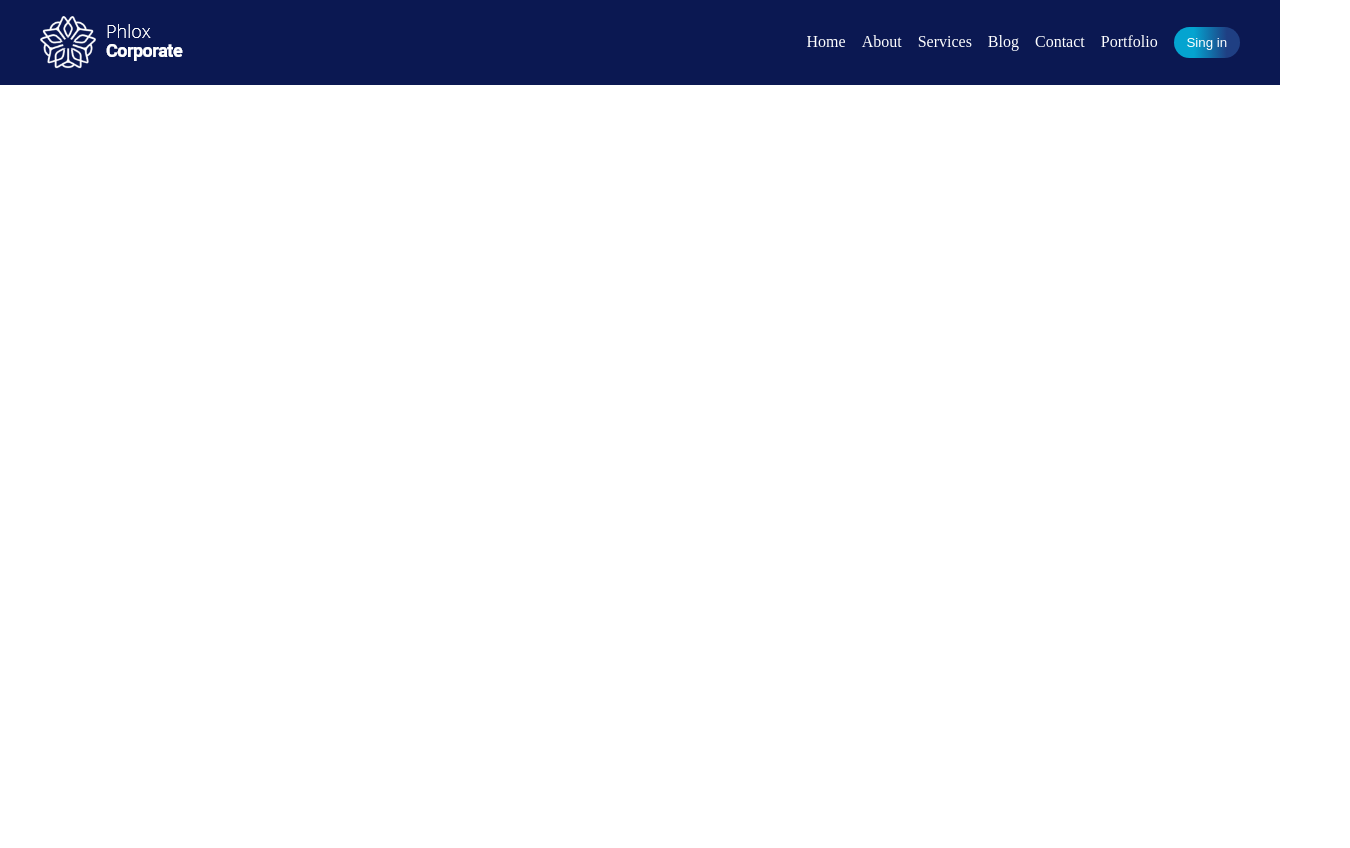
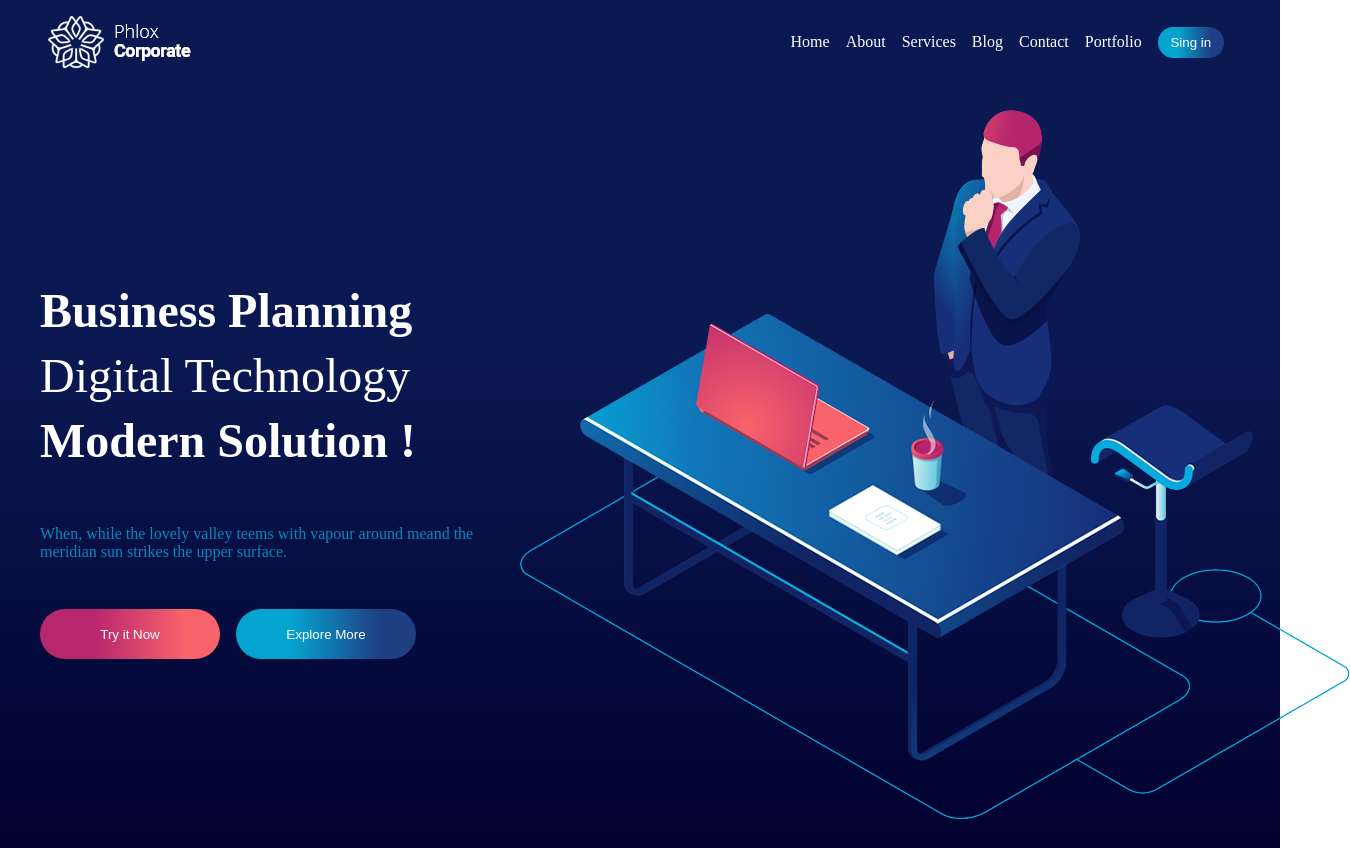
Before and after one commit to GiorgioFontana-12/proj-html-vuejs, a Vue app: page / in a window 1280 px wide. Shown: the whole page, 1350 px wide, since content can reach past the window. Before the commit the page ends 800 px from the top, so only its background shows below. Built offline with nearby package versions, Linux system fonts and the light colour scheme.

Commit message:
feat jumbotron

```diff
--- a/src/App.vue
+++ b/src/App.vue
@@ -1,16 +1,32 @@
 <script >
 import pageHeader from './components/pageHeader.vue'
+import jumbotron from './components/jumbotron.vue'
+import pageMain from './components/pageMain.vue'
+import pageFooter from './components/pageFooter.vue'
 export default {
     components: {
-        pageHeader
+        pageHeader,
+        jumbotron,
+        pageMain,
+        pageFooter
     }
 }
 </script>
 
 <template>
-    <pageHeader/>
+    <div class="gradientBackground">
+        <pageHeader/>
+        <jumbotron/>
+    </div>
 </template>
 
 <style lag="scss" scoped  >
+.gradientBackground{
+    background: rgb(1,1,47);
+    background: -moz-linear-gradient(0deg, rgba(1,1,47,1) 0%, rgba(11,25,83,1) 60%);
+    background: -webkit-linear-gradient(0deg, rgba(1,1,47,1) 0%, rgba(11,25,83,1) 60%);
+    background: linear-gradient(0deg, rgba(1,1,47,1) 0%, rgba(11,25,83,1) 60%);
+    filter: progid:DXImageTransform.Microsoft.gradient(startColorstr="#01012f",endColorstr="#0b1953",GradientType=1);
 
+}
 </style>
--- /dev/null
+++ b/src/components/jumbotron.vue
@@ -0,0 +1,66 @@
+<script>
+
+
+</script>
+
+<template>
+    <div class="mainBox">
+        <div class="width40 alignItemCenter">
+            <div>
+                <h1><strong>Business Planning</strong> </h1>
+                <h1>Digital Technology</h1>
+                <h1> <strong>Modern Solution !</strong> </h1>
+            </div>
+            <div>
+                <p>When, while the lovely valley teems with vapour around meand the meridian sun strikes the upper surface.</p>
+            </div>
+            <div>
+                <button class="buttonInverted">Try it Now</button>
+                <button class="buttonStandard">Explore More </button>
+            </div>
+
+        </div>
+        <div class="width60">
+            <img src="../assets/images/header.png" alt="">
+        </div>
+    </div>
+
+</template>
+
+<style lag="scss" scoped  >
+.mainBox{
+    display: flex;
+    padding: 25px 0;
+}
+.width40{
+    width: 40%;
+}
+.alignItemCenter{
+    display: flex;
+    justify-content: center;
+    flex-direction: column;
+
+}
+p{
+    margin: 3rem 0;
+    color:#048AB8 ;
+}
+button{
+    width: 180px !important;
+    height: 50px !important;
+    text-align: center;
+    margin-right: 1rem;
+}
+.width60{
+    width:60%;
+}
+h1{
+    color: white;
+    font-size: 3rem;
+    font-weight: normal;
+    margin: 0.2em 0;
+}
+strong{
+    font-weight: bolder;
+}
+</style>
--- a/src/components/pageHeader.vue
+++ b/src/components/pageHeader.vue
@@ -13,7 +13,7 @@
                 <a class="margin1rem" href="#">Blog</a>
                 <a class="margin1rem" href="#">Contact</a>
                 <a class="margin1rem" href="#">Portfolio</a>
-                <button> Sing in</button>
+                <button class="buttonStandard"> Sing in</button>
             </div>
         </div>
     </header>
@@ -21,7 +21,6 @@
 
 <style lag="scss" scoped  >
 header{
-    background-color: #0B1852 ;
     padding: 1rem;
 }
 
@@ -29,36 +28,18 @@ header{
     display: flex;
     justify-content: space-between;
     align-items: center;
+    *{
+        margin: 0 0.5rem;
+    }
 }
 
 a{
     color: white;
-    margin: 0.5rem;
     text-decoration: none;
     &:hover {
         color: #F9636B ;
     }
 }
-button{
-    padding: 0.5rem 0.8rem;
-    border: none;
-    border-radius: 1rem;
-    color: white;
-    margin-left: 0.5rem;
-    background: rgb(4,164,208);
-    background: -moz-linear-gradient(90deg, rgba(4,164,208,1) 30%, rgba(31,63,131,1) 80%);
-    background: -webkit-linear-gradient(90deg, rgba(4,164,208,1) 30%, rgba(31,63,131,1) 80%);
-    background: linear-gradient(90deg, rgba(4,164,208,1) 30%, rgba(31,63,131,1) 80%);
-    filter: progid:DXImageTransform.Microsoft.gradient(startColorstr="#04a4d0",endColorstr="#1f3f83",GradientType=1);
-    &:hover{
-        cursor: pointer;
-        background: rgb(184,38,110);
-        background: -moz-linear-gradient(90deg, rgba(184,38,110,1) 30%, rgba(248,98,107,1) 80%);
-        background: -webkit-linear-gradient(90deg, rgba(184,38,110,1) 30%, rgba(248,98,107,1) 80%);
-        background: linear-gradient(90deg, rgba(184,38,110,1) 30%, rgba(248,98,107,1) 80%);
-        filter: progid:DXImageTransform.Microsoft.gradient(startColorstr="#b8266e",endColorstr="#f8626b",GradientType=1);
-    }
-    }
 
 
 
--- a/src/style.scss
+++ b/src/style.scss
@@ -9,3 +9,45 @@
     margin: 0 auto;
 
 }
+
+
+.buttonStandard{
+    padding: 0.5rem 0.8rem;
+    border: none;
+    border-radius: 100px;
+    color: white;
+    background: rgb(4,164,208);
+    background: -moz-linear-gradient(90deg, rgba(4,164,208,1) 30%, rgba(31,63,131,1) 80%);
+    background: -webkit-linear-gradient(90deg, rgba(4,164,208,1) 30%, rgba(31,63,131,1) 80%);
+    background: linear-gradient(90deg, rgba(4,164,208,1) 30%, rgba(31,63,131,1) 80%);
+    filter: progid:DXImageTransform.Microsoft.gradient(startColorstr="#04a4d0",endColorstr="#1f3f83",GradientType=1);
+    &:hover{
+        cursor: pointer;
+        background: rgb(184,38,110);
+        background: -moz-linear-gradient(90deg, rgba(184,38,110,1) 30%, rgba(248,98,107,1) 80%);
+        background: -webkit-linear-gradient(90deg, rgba(184,38,110,1) 30%, rgba(248,98,107,1) 80%);
+        background: linear-gradient(90deg, rgba(184,38,110,1) 30%, rgba(248,98,107,1) 80%);
+        filter: progid:DXImageTransform.Microsoft.gradient(startColorstr="#b8266e",endColorstr="#f8626b",GradientType=1);
+    }
+    }
+
+    .buttonInverted{
+        padding: 0.5rem 0.8rem;
+        border: none;
+        border-radius: 100px;
+        color: white;
+        background: rgb(184,38,110);
+        background: -moz-linear-gradient(90deg, rgba(184,38,110,1) 30%, rgba(248,98,107,1) 80%);
+        background: -webkit-linear-gradient(90deg, rgba(184,38,110,1) 30%, rgba(248,98,107,1) 80%);
+        background: linear-gradient(90deg, rgba(184,38,110,1) 30%, rgba(248,98,107,1) 80%);
+        filter: progid:DXImageTransform.Microsoft.gradient(startColorstr="#b8266e",endColorstr="#f8626b",GradientType=1);
+        &:hover{
+            cursor: pointer;
+            background: rgb(4,164,208);
+            background: -moz-linear-gradient(90deg, rgba(4,164,208,1) 30%, rgba(31,63,131,1) 80%);
+            background: -webkit-linear-gradient(90deg, rgba(4,164,208,1) 30%, rgba(31,63,131,1) 80%);
+            background: linear-gradient(90deg, rgba(4,164,208,1) 30%, rgba(31,63,131,1) 80%);
+            filter: progid:DXImageTransform.Microsoft.gradient(startColorstr="#04a4d0",endColorstr="#1f3f83",GradientType=1);
+        }
+
+    }
```
